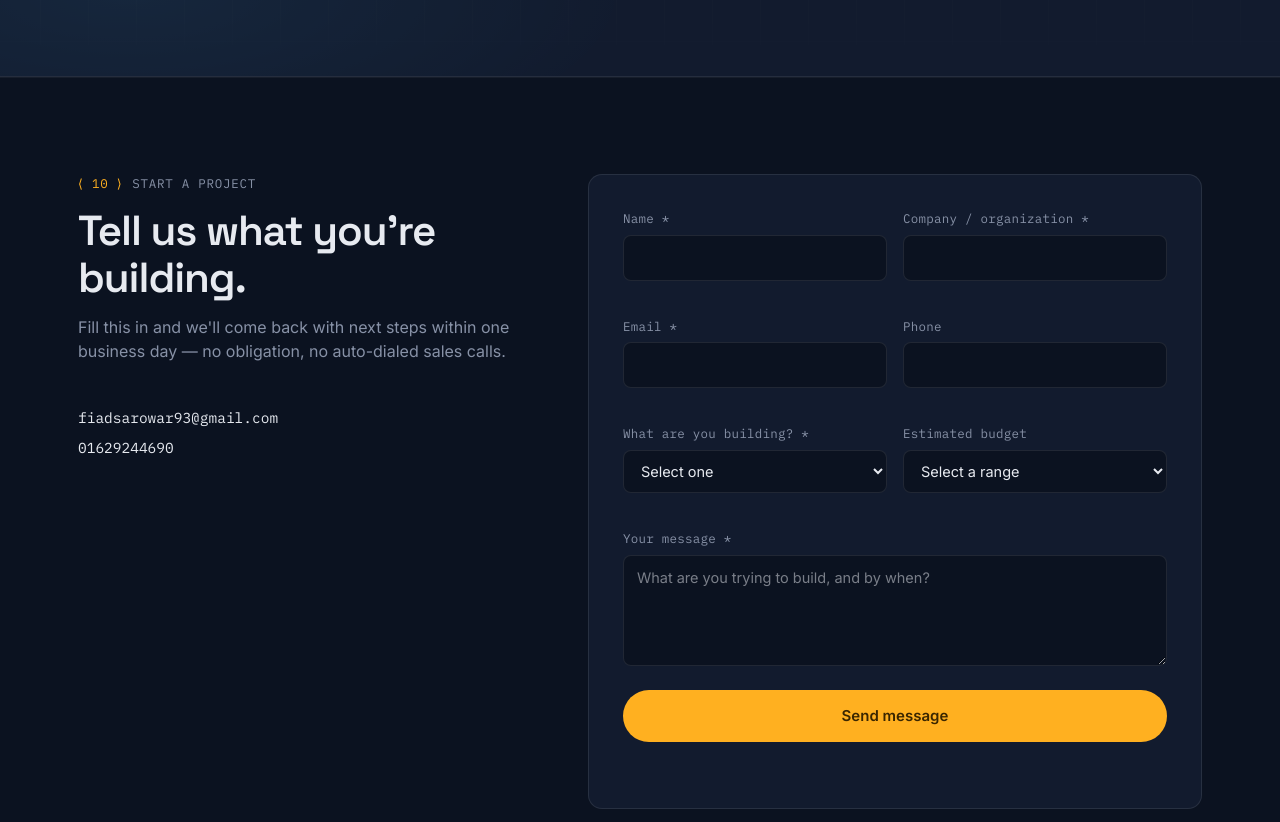
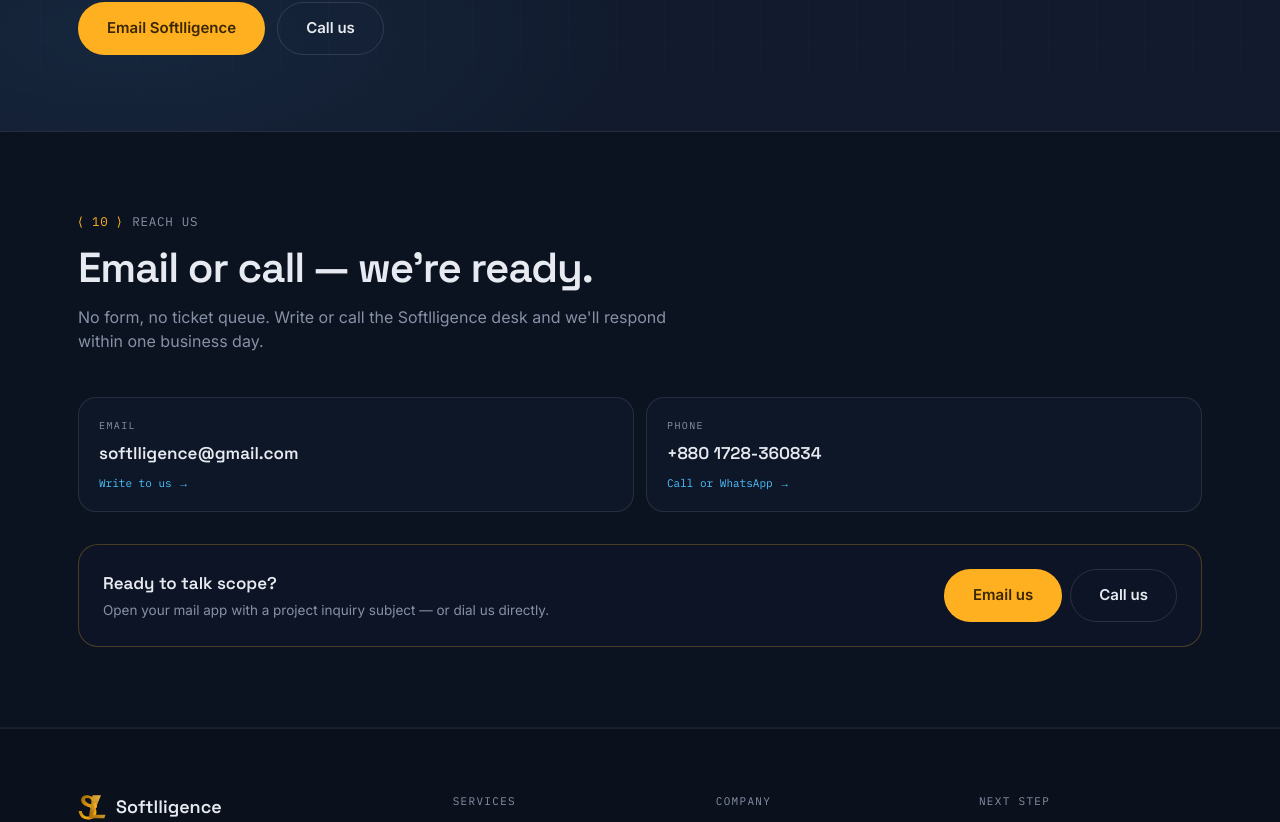
Before and after one commit to hossaintaufiq/Softlligence, a Next.js app in the folder frontend/: page /contact in a window 1280 px wide. Shown: the part 416-1238 px from the top of the page. Built offline with nearby package versions, Linux system fonts and the light colour scheme.

Commit message:
ready v2.0

```diff
--- a/frontend/src/app/contact/page.tsx
+++ b/frontend/src/app/contact/page.tsx
@@ -1,10 +1,13 @@
 import type { Metadata } from "next";
 import { Contact } from "@/components/Contact";
 import { PageHero } from "@/components/ui/PageHero";
+import { Button } from "@/components/ui/Button";
+import { companyContact } from "@/lib/navigation";
 
 export const metadata: Metadata = {
   title: "Contact",
-  description: "Tell us what you're building — we'll reply within one business day.",
+  description:
+    "Email softlligence@gmail.com or call +8801728360834 — Softlligence replies within one business day.",
 };
 
 export default function ContactPage() {
@@ -13,7 +16,25 @@
       <PageHero
         eyebrow="START A PROJECT"
         title="Tell us what you're building."
-        description="Fill in the form and we'll come back with next steps within one business day — no obligation."
+        description="Reach Softlligence by email or phone. No form — just a direct line to the team. We reply within one business day."
+        meta={[
+          { value: "Email", label: companyContact.email },
+          { value: "Phone", label: companyContact.phoneDisplay },
+        ]}
+        actions={
+          <>
+            <Button
+              href={`${companyContact.mailto}?subject=${encodeURIComponent("Project inquiry")}`}
+              size="lg"
+              className="max-sm:w-full"
+            >
+              Email Softlligence
+            </Button>
+            <Button href={companyContact.tel} variant="outline" size="lg" className="max-sm:w-full">
+              Call us
+            </Button>
+          </>
+        }
       />
       <Contact />
     </main>
--- a/frontend/src/components/Contact.tsx
+++ b/frontend/src/components/Contact.tsx
@@ -1,89 +1,74 @@
-"use client";
-
-import { FormEvent, useState } from "react";
+import { companyContact } from "@/lib/navigation";
 import { Container, Eyebrow, SectionSub, SectionTitle } from "@/components/ui/Section";
 import { Button } from "@/components/ui/Button";
+import { Reveal } from "@/components/ui/Reveal";
 
 interface ContactProps {
   summary?: boolean;
 }
 
+function ContactChannels({ centered = false }: { centered?: boolean }) {
+  return (
+    <div
+      className={
+        centered
+          ? "mx-auto grid w-full max-w-[560px] gap-3 sm:grid-cols-2"
+          : "grid w-full gap-3 sm:grid-cols-2"
+      }
+    >
+      <a
+        href={companyContact.mailto}
+        className="group flex flex-col gap-2 rounded-[18px] border border-white/10 bg-panel/60 px-5 py-5 text-left transition-all duration-200 hover:-translate-y-0.5 hover:border-accent/40 hover:bg-panel"
+      >
+        <span className="font-mono text-[10px] tracking-[0.14em] text-text-dim uppercase">Email</span>
+        <span className="break-all font-display text-[16px] font-semibold text-text transition-colors group-hover:text-accent sm:text-[17px]">
+          {companyContact.email}
+        </span>
+        <span className="font-mono text-[11px] text-accent-2">Write to us →</span>
+      </a>
+
+      <a
+        href={companyContact.tel}
+        className="group flex flex-col gap-2 rounded-[18px] border border-white/10 bg-panel/60 px-5 py-5 text-left transition-all duration-200 hover:-translate-y-0.5 hover:border-accent/40 hover:bg-panel"
+      >
+        <span className="font-mono text-[10px] tracking-[0.14em] text-text-dim uppercase">Phone</span>
+        <span className="font-display text-[16px] font-semibold text-text transition-colors group-hover:text-accent sm:text-[17px]">
+          {companyContact.phoneDisplay}
+        </span>
+        <span className="font-mono text-[11px] text-accent-2">Call or WhatsApp →</span>
+      </a>
+    </div>
+  );
+}
+
 export function Contact({ summary = false }: ContactProps) {
-  const [status, setStatus] = useState("");
-  const [statusColor, setStatusColor] = useState("var(--theme-accent-2)");
-
-  const handleSubmit = (e: FormEvent<HTMLFormElement>) => {
-    e.preventDefault();
-    const form = e.currentTarget;
-    const data = new FormData(form);
-    const required = form.querySelectorAll<HTMLInputElement | HTMLTextAreaElement | HTMLSelectElement>(
-      "[required]",
-    );
-    let valid = true;
-    required.forEach((field) => {
-      if (!field.value.trim()) valid = false;
-    });
-
-    if (!valid) {
-      setStatusColor("var(--theme-danger)");
-      setStatus("Please fill in all required fields before sending.");
-      return;
-    }
-
-    const name = String(data.get("name") || "");
-    const company = String(data.get("company") || "");
-    const email = String(data.get("email") || "");
-    const phone = String(data.get("phone") || "");
-    const type = String(data.get("type") || "");
-    const budget = String(data.get("budget") || "");
-    const message = String(data.get("message") || "");
-
-    const body = [
-      `Name: ${name}`,
-      `Company: ${company}`,
-      `Email: ${email}`,
-      phone ? `Phone: ${phone}` : "",
-      `Project type: ${type}`,
-      budget ? `Budget: ${budget}` : "",
-      "",
-      message,
-    ]
-      .filter(Boolean)
-      .join("\n");
-
-    const mailto = `mailto:fiadsarowar93@gmail.com?subject=${encodeURIComponent(
-      `Project inquiry — ${company || name}`,
-    )}&body=${encodeURIComponent(body)}`;
-
-    setStatusColor("var(--theme-accent-2)");
-    setStatus("Opening your email client…");
-    window.location.href = mailto;
-    form.reset();
-  };
-
   if (summary) {
     return (
-      <section className="section-perf relative overflow-hidden border-y border-white/5 bg-ink py-16 md:py-20" id="contact">
+      <section
+        className="section-perf relative overflow-hidden border-y border-white/5 bg-ink py-16 md:py-20"
+        id="contact"
+      >
         <div
           className="pointer-events-none absolute inset-0 bg-[radial-gradient(ellipse_at_top,color-mix(in_srgb,var(--theme-accent)_12%,transparent),transparent_55%)]"
           aria-hidden="true"
         />
-        <Container className="relative max-w-[640px] text-center">
+        <Container className="relative max-w-[720px] text-center">
           <Eyebrow number="10">START A PROJECT</Eyebrow>
           <SectionTitle className="mx-auto">Tell us what you&apos;re building.</SectionTitle>
           <SectionSub className="mx-auto">
-            Reply within one business day — no sales scripts.
+            Reach us by email or phone — we reply within one business day.
           </SectionSub>
-          <div className="mb-7 flex flex-col items-center gap-2 font-mono text-[14px]">
-            <a href="mailto:fiadsarowar93@gmail.com" className="hover:text-accent">
-              fiadsarowar93@gmail.com
-            </a>
-            <a href="tel:+8801629244690" className="hover:text-accent">
-              01629244690
-            </a>
+
+          <div className="mb-8">
+            <ContactChannels centered />
           </div>
-          <Button href="/contact" size="lg">
-            Go to contact form
+
+          <Button
+            href={`${companyContact.mailto}?subject=${encodeURIComponent("Project inquiry")}`}
+            size="lg"
+            className="max-sm:w-full"
+          >
+            Email Softlligence
           </Button>
         </Container>
       </section>
@@ -91,157 +76,43 @@
   }
 
   return (
-    <section className="border-y border-white/5 bg-ink py-24" id="contact">
-      <Container className="grid gap-14 max-[980px]:grid-cols-1 min-[981px]:grid-cols-[0.85fr_1.15fr]">
-        <div>
-          <Eyebrow number="10">START A PROJECT</Eyebrow>
-          <SectionTitle className="mb-3">Tell us what you&apos;re building.</SectionTitle>
-          <SectionSub className="mb-7">
-            Fill this in and we&apos;ll come back with next steps within one business day — no
-            obligation, no auto-dialed sales calls.
+    <section className="border-b border-white/5 bg-ink py-14 sm:py-16 md:py-20" id="contact">
+      <Container className="max-w-[720px]">
+        <Reveal>
+          <Eyebrow number="10">REACH US</Eyebrow>
+          <SectionTitle className="mb-3">Email or call — we&apos;re ready.</SectionTitle>
+          <SectionSub className="mb-8">
+            No form, no ticket queue. Write or call the Softlligence desk and we&apos;ll respond within
+            one business day.
           </SectionSub>
+        </Reveal>
 
-          <div className="flex flex-col gap-2 font-mono text-[14.5px]">
-            <a href="mailto:fiadsarowar93@gmail.com" className="hover:text-accent">
-              fiadsarowar93@gmail.com
-            </a>
-            <a href="tel:+8801629244690" className="hover:text-accent">
-              01629244690
-            </a>
-          </div>
-        </div>
+        <Reveal delay={80}>
+          <ContactChannels />
+        </Reveal>
 
-        <form
-          className="pro-card rounded-[14px] p-6 sm:p-[34px]"
-          noValidate
-          onSubmit={handleSubmit}
-        >
-          <div className="mb-4.5 grid gap-4 max-[720px]:grid-cols-1 min-[721px]:grid-cols-2">
-            <div className="mb-4.5">
-              <label htmlFor="fName" className="mb-1.75 block font-mono text-[12.5px] tracking-[0.02em] text-text-dim">
-                Name *
-              </label>
-              <input
-                id="fName"
-                name="name"
-                type="text"
-                required
-                className="form-field w-full rounded-lg border border-white/9 bg-ink px-3.25 py-2.75 text-[14.5px] text-text focus:border-accent-2 focus:outline-none"
-              />
+        <Reveal delay={140} className="mt-8">
+          <div className="flex flex-col gap-3 rounded-[20px] border border-accent/25 bg-panel/40 p-5 sm:flex-row sm:items-center sm:justify-between sm:p-6">
+            <div>
+              <p className="mb-1 font-display text-[17px] font-semibold">Ready to talk scope?</p>
+              <p className="m-0 text-[13.5px] text-text-dim">
+                Open your mail app with a project inquiry subject — or dial us directly.
+              </p>
             </div>
-            <div className="mb-4.5">
-              <label htmlFor="fCompany" className="mb-1.75 block font-mono text-[12.5px] tracking-[0.02em] text-text-dim">
-                Company / organization *
-              </label>
-              <input
-                id="fCompany"
-                name="company"
-                type="text"
-                required
-                className="form-field w-full rounded-lg border border-white/9 bg-ink px-3.25 py-2.75 text-[14.5px] text-text focus:border-accent-2 focus:outline-none"
-              />
+            <div className="flex w-full flex-col gap-2 sm:w-auto sm:flex-row">
+              <Button
+                href={`${companyContact.mailto}?subject=${encodeURIComponent("Project inquiry")}`}
+                size="lg"
+                className="max-sm:w-full"
+              >
+                Email us
+              </Button>
+              <Button href={companyContact.tel} variant="outline" size="lg" className="max-sm:w-full">
+                Call us
+              </Button>
             </div>
           </div>
-
-          <div className="mb-4.5 grid gap-4 max-[720px]:grid-cols-1 min-[721px]:grid-cols-2">
-            <div className="mb-4.5">
-              <label htmlFor="fEmail" className="mb-1.75 block font-mono text-[12.5px] tracking-[0.02em] text-text-dim">
-                Email *
-              </label>
-              <input
-                id="fEmail"
-                name="email"
-                type="email"
-                required
-                className="form-field w-full rounded-lg border border-white/9 bg-ink px-3.25 py-2.75 text-[14.5px] text-text focus:border-accent-2 focus:outline-none"
-              />
-            </div>
-            <div className="mb-4.5">
-              <label htmlFor="fPhone" className="mb-1.75 block font-mono text-[12.5px] tracking-[0.02em] text-text-dim">
-                Phone
-              </label>
-              <input
-                id="fPhone"
-                name="phone"
-                type="tel"
-                className="form-field w-full rounded-lg border border-white/9 bg-ink px-3.25 py-2.75 text-[14.5px] text-text focus:border-accent-2 focus:outline-none"
-              />
-            </div>
-          </div>
-
-          <div className="mb-4.5 grid gap-4 max-[720px]:grid-cols-1 min-[721px]:grid-cols-2">
-            <div className="mb-4.5">
-              <label htmlFor="fType" className="mb-1.75 block font-mono text-[12.5px] tracking-[0.02em] text-text-dim">
-                What are you building? *
-              </label>
-              <select
-                id="fType"
-                name="type"
-                required
-                defaultValue=""
-                className="form-field w-full rounded-lg border border-white/9 bg-ink px-3.25 py-2.75 text-[14.5px] text-text focus:border-accent-2 focus:outline-none"
-              >
-                <option value="" disabled>
-                  Select one
-                </option>
-                <option>Website</option>
-                <option>Web application</option>
-                <option>Mobile app</option>
-                <option>Website + mobile app</option>
-                <option>Not sure yet</option>
-              </select>
-            </div>
-            <div className="mb-4.5">
-              <label htmlFor="fBudget" className="mb-1.75 block font-mono text-[12.5px] tracking-[0.02em] text-text-dim">
-                Estimated budget
-              </label>
-              <select
-                id="fBudget"
-                name="budget"
-                defaultValue=""
-                className="form-field w-full rounded-lg border border-white/9 bg-ink px-3.25 py-2.75 text-[14.5px] text-text focus:border-accent-2 focus:outline-none"
-              >
-                <option value="" disabled>
-                  Select a range
-                </option>
-                <option>Under $10,000</option>
-                <option>$10,000 – $50,000</option>
-                <option>$50,000 – $150,000</option>
-                <option>$150,000+</option>
-              </select>
-            </div>
-          </div>
-
-          <div className="mb-4.5">
-            <label htmlFor="fMessage" className="mb-1.75 block font-mono text-[12.5px] tracking-[0.02em] text-text-dim">
-              Your message *
-            </label>
-            <textarea
-              id="fMessage"
-              name="message"
-              rows={4}
-              required
-              placeholder="What are you trying to build, and by when?"
-              className="form-field w-full resize-y rounded-lg border border-white/9 bg-ink px-3.25 py-2.75 text-[14.5px] text-text focus:border-accent-2 focus:outline-none"
-            />
-          </div>
-
-          <button
-            type="submit"
-            className="inline-flex w-full cursor-pointer items-center justify-center rounded-full border border-transparent bg-accent px-7 py-3.5 text-[15px] font-semibold text-accent-ink transition-all duration-150 hover:-translate-y-px hover:shadow-[0_8px_24px_rgba(255,176,32,0.28)]"
-          >
-            Send message
-          </button>
-
-          <p
-            role="status"
-            aria-live="polite"
-            className="mt-3.5 min-h-[18px] text-[13.5px]"
-            style={{ color: statusColor }}
-          >
-            {status}
-          </p>
-        </form>
+        </Reveal>
       </Container>
     </section>
   );
--- a/frontend/src/lib/navigation.ts
+++ b/frontend/src/lib/navigation.ts
@@ -17,3 +17,12 @@
   faq: "/faq",
   contact: "/contact",
 } as const;
+
+/** Public company contact details */
+export const companyContact = {
+  email: "softlligence@gmail.com",
+  phoneDisplay: "+880 1728-360834",
+  phoneTel: "+8801728360834",
+  mailto: "mailto:softlligence@gmail.com",
+  tel: "tel:+8801728360834",
+} as const;
```
Also changed, not shown: frontend/src/components/Footer.tsx (+10 -8 lines).
